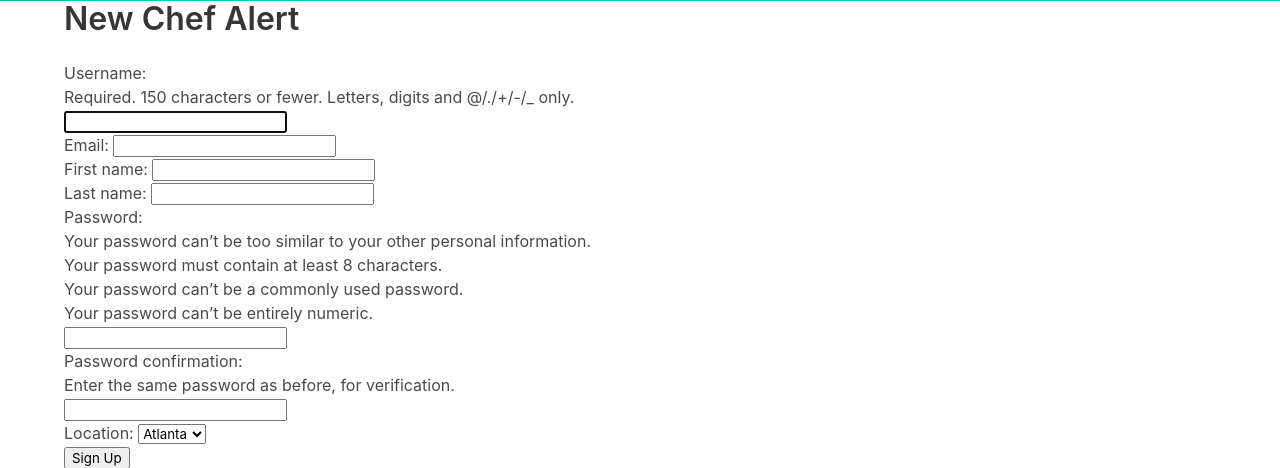
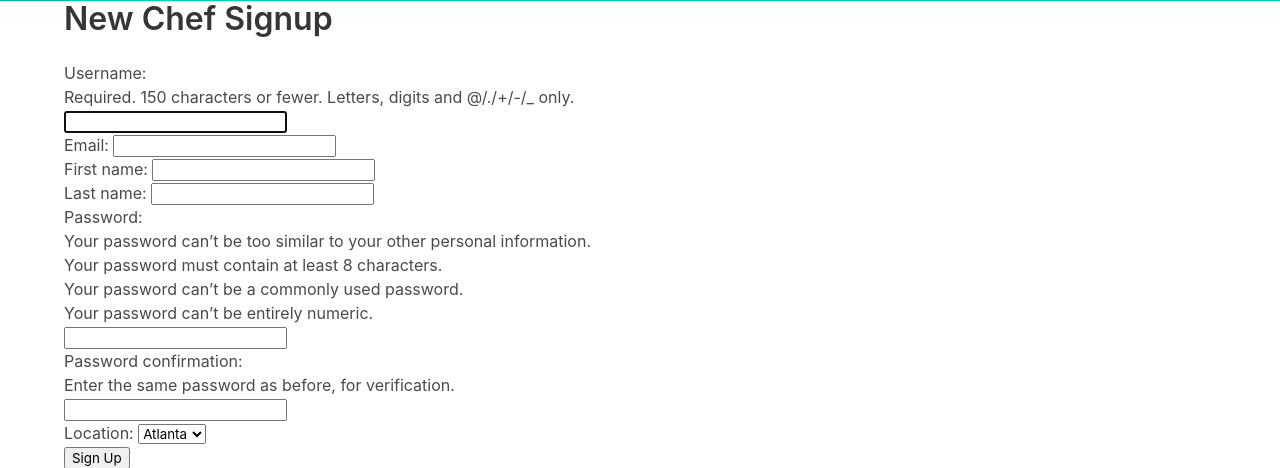
Before and after one commit to javenegas1/hotplate, a Django app: page /accounts/chef/ in a window 1280 px wide. Shown: the part 51-519 px from the top of the page. Run offline with Django 4.2, Linux system fonts and the light colour scheme; parts of the project's set-up code (start-up, migrations or seed data) failed here and were passed over.

Commit message:
register new user styling

```diff
--- a/main_app/templates/registration/register_chef.html
+++ b/main_app/templates/registration/register_chef.html
@@ -1,7 +1,7 @@
 {% extends 'nav.html' %}
 {% block content %}
 
-<h1 class="title">New Chef Alert</h1>
+<h1 class="title">New Chef Signup</h1>
 <form method="post" action="{% url 'register_chef' %}">
     {% csrf_token %} {{ form.as_div }}
     <input type="submit" class="btn" value="Sign Up" />
--- a/main_app/templates/registration/register_client.html
+++ b/main_app/templates/registration/register_client.html
@@ -1,7 +1,7 @@
 {% extends 'nav.html' %}
 {% block content %}
 
-<h1 class="title">New Client Alert</h1>
+<h1 class="title">New Client Signup</h1>
 <form method="post" action="{% url 'register_client' %}">
     {% csrf_token %} {{ form.as_div }}
     <input type="submit" class="btn" value="Sign Up" />
```
